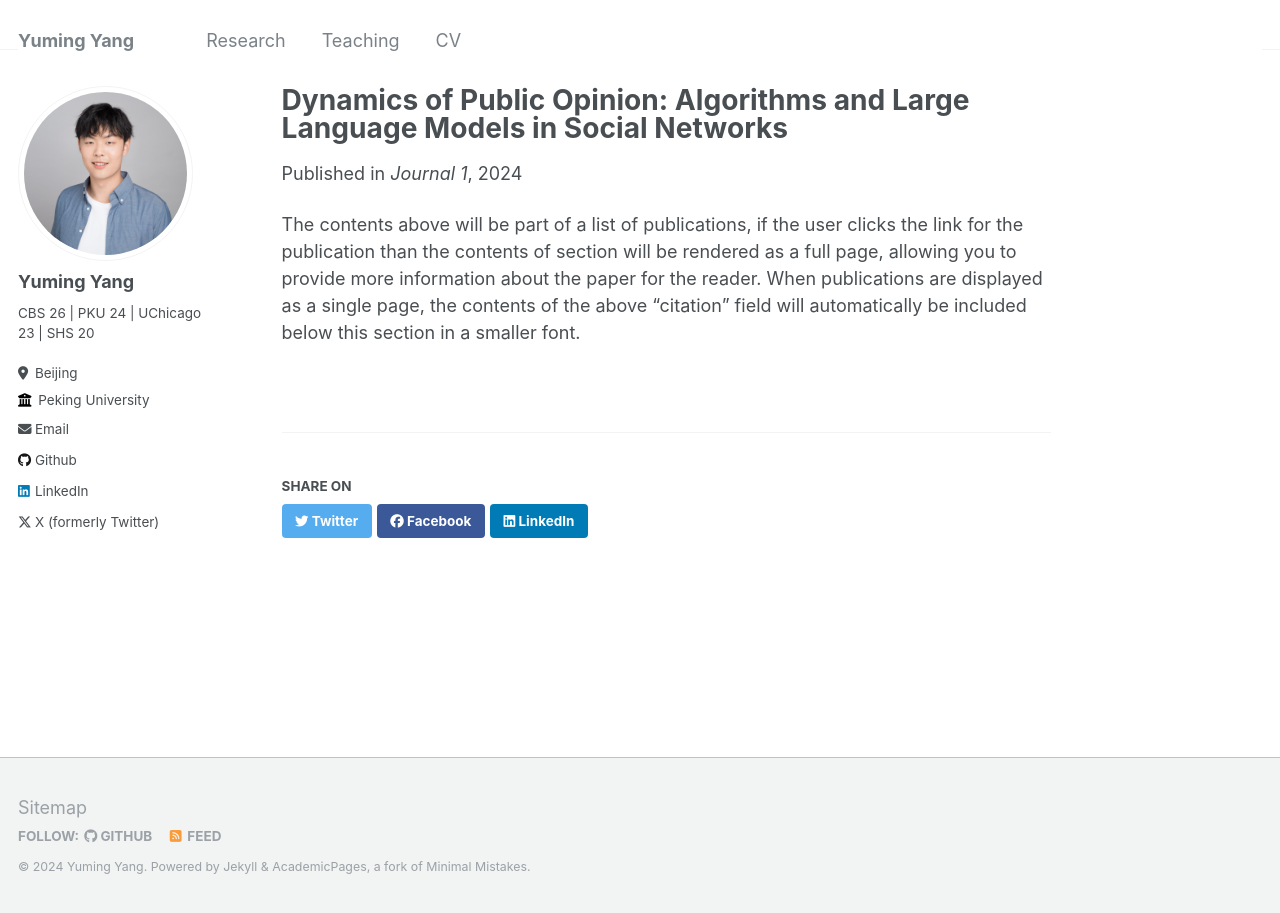
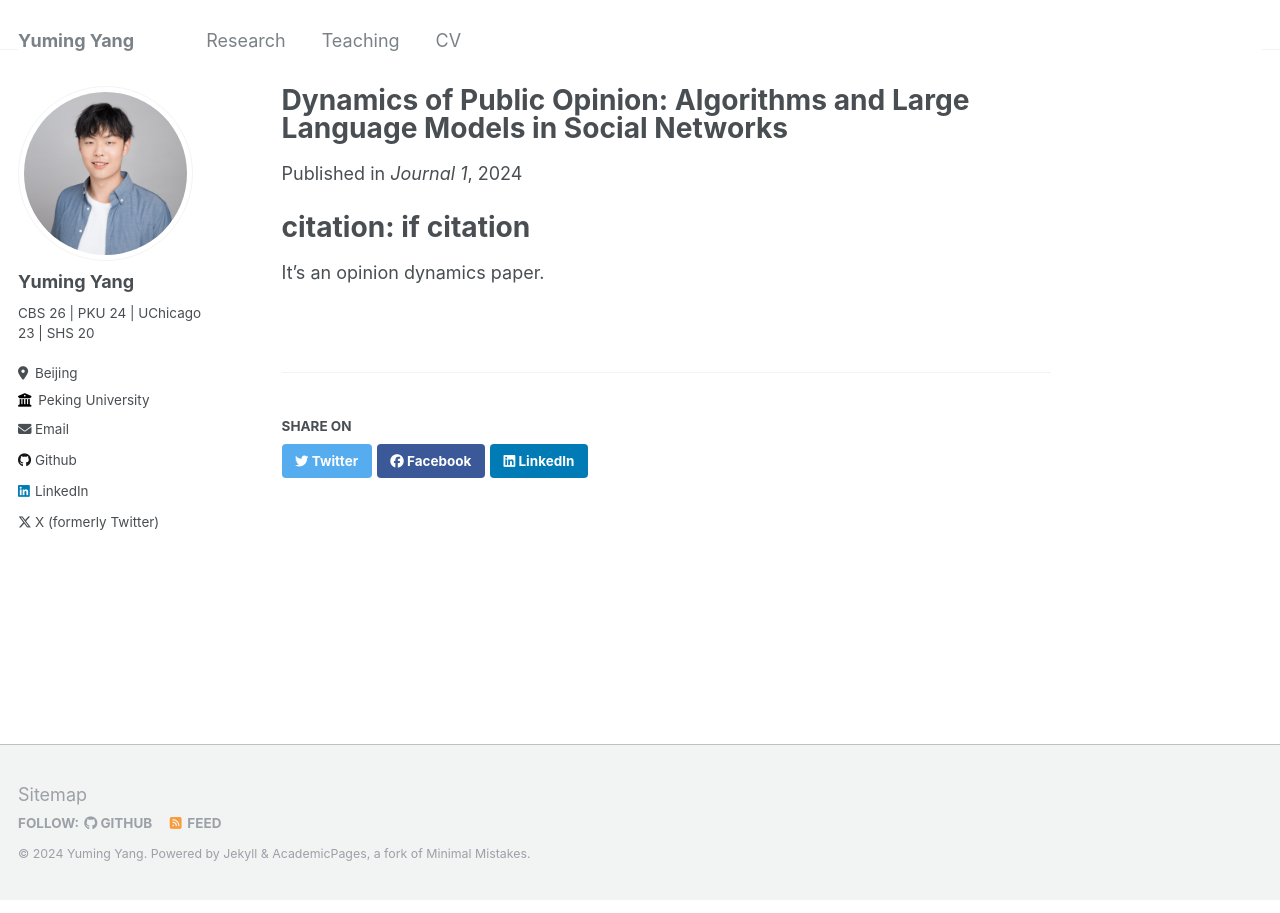
Before and after one commit to Yuming-Yang/yuming-yang.github.io, a Jekyll site: the page built from _research/opinion-dynamics.md, in a window 1280 px wide. Built offline with Jekyll 4.4.1, drawn with Linux system fonts in a browser that asks for light colours.

Commit message:
Update opinion-dynamics.md

```diff
--- a/_research/opinion-dynamics.md
+++ b/_research/opinion-dynamics.md
@@ -7,5 +7,5 @@ date: 2024-01-06
 venue: 'Journal 1'
 paperurl: 'https://drive.google.com/file/d/1vnxDrzJwdd-8crWe34H8tRPS0T-uLfmY/view'
 ---
-
-The contents above will be part of a list of publications, if the user clicks the link for the publication than the contents of section will be rendered as a full page, allowing you to provide more information about the paper for the reader. When publications are displayed as a single page, the contents of the above "citation" field will automatically be included below this section in a smaller font.
+# citation: if citation
+It's an opinion dynamics paper.
```
